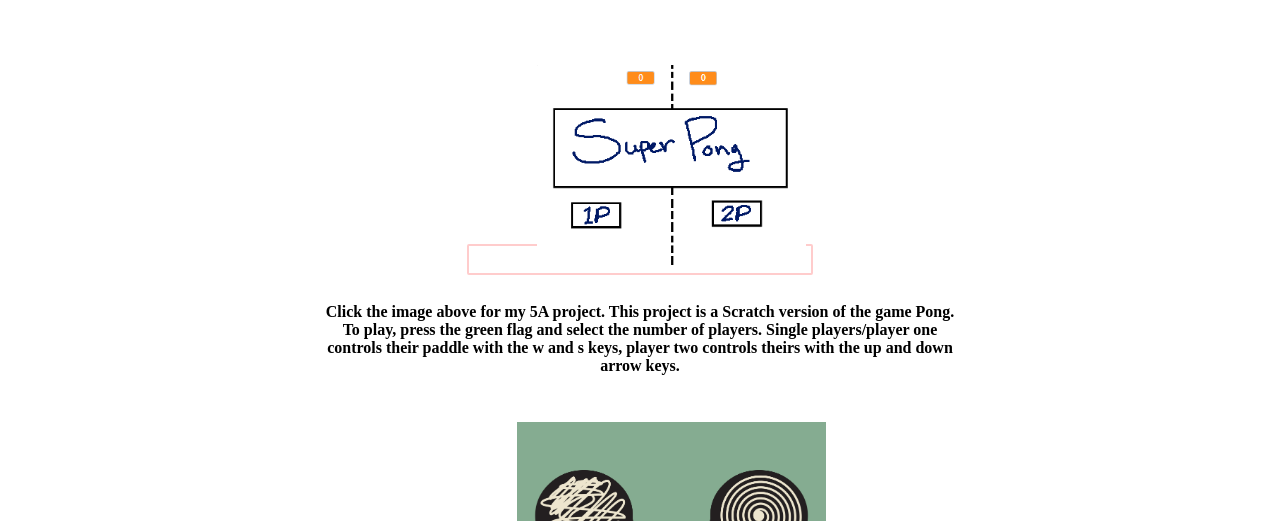
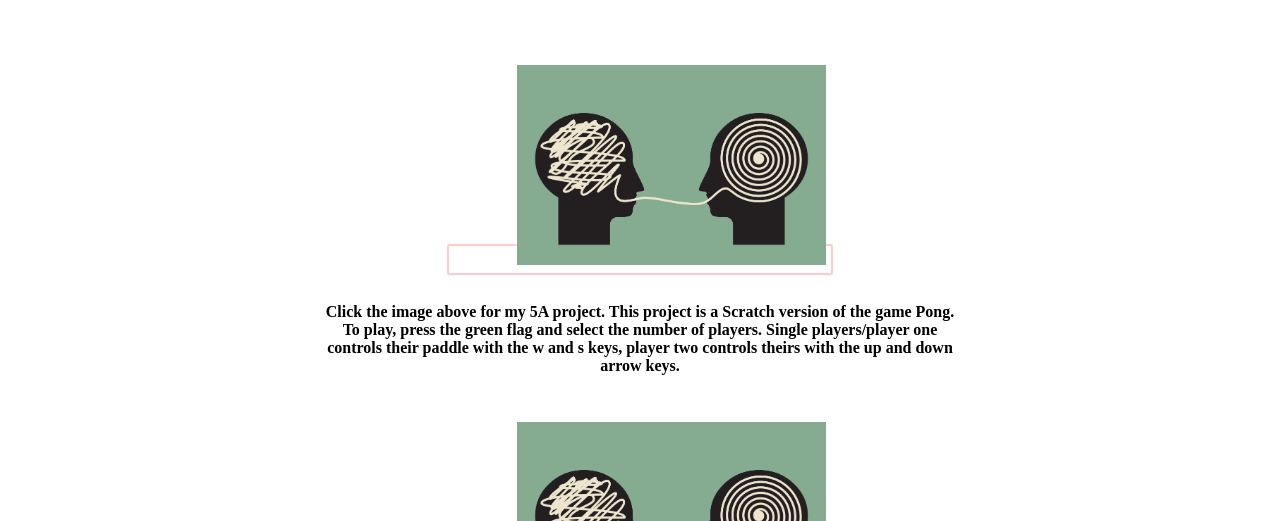
Before and after one commit to avascherzberg/csp2018, a plain HTML site: page portfolio.html in a window 1280 px wide. Shown: the part 279-800 px from the top of the page. Drawn offline with Linux system fonts and the light colour scheme.

Commit message:
Update portfolio.html

```diff
--- a/portfolio.html
+++ b/portfolio.html
@@ -43,7 +43,7 @@
 	<br>
 	<br>
 	<br>
-	<p><a target = "_blank" href = "https://scratch.mit.edu/projects/249669552/"> <img src = "images/pong.jpg" height = "200"> </a></p>
+	<p><a target = "_blank" href = "https://scratch.mit.edu/projects/249669552/"> <img src = "images/translation.jpg" height = "200"> </a></p>
 	<br>
 	<h4>Click the image above for my 5A project. This project is a Scratch version of the game Pong. To play, press the green flag and select the number of players. Single players/player one controls their paddle with the w and s keys, player two controls theirs with the up and down arrow keys. </h4>
 	<br>
```
